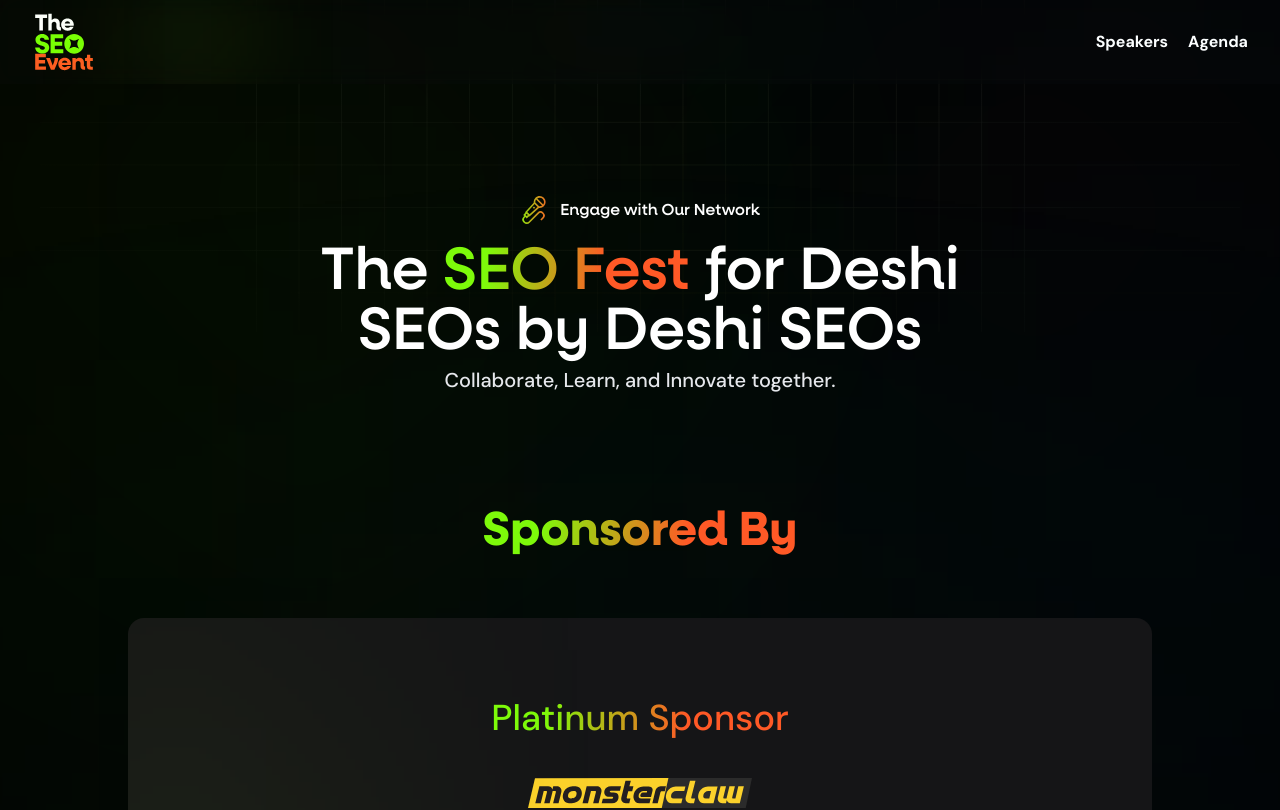
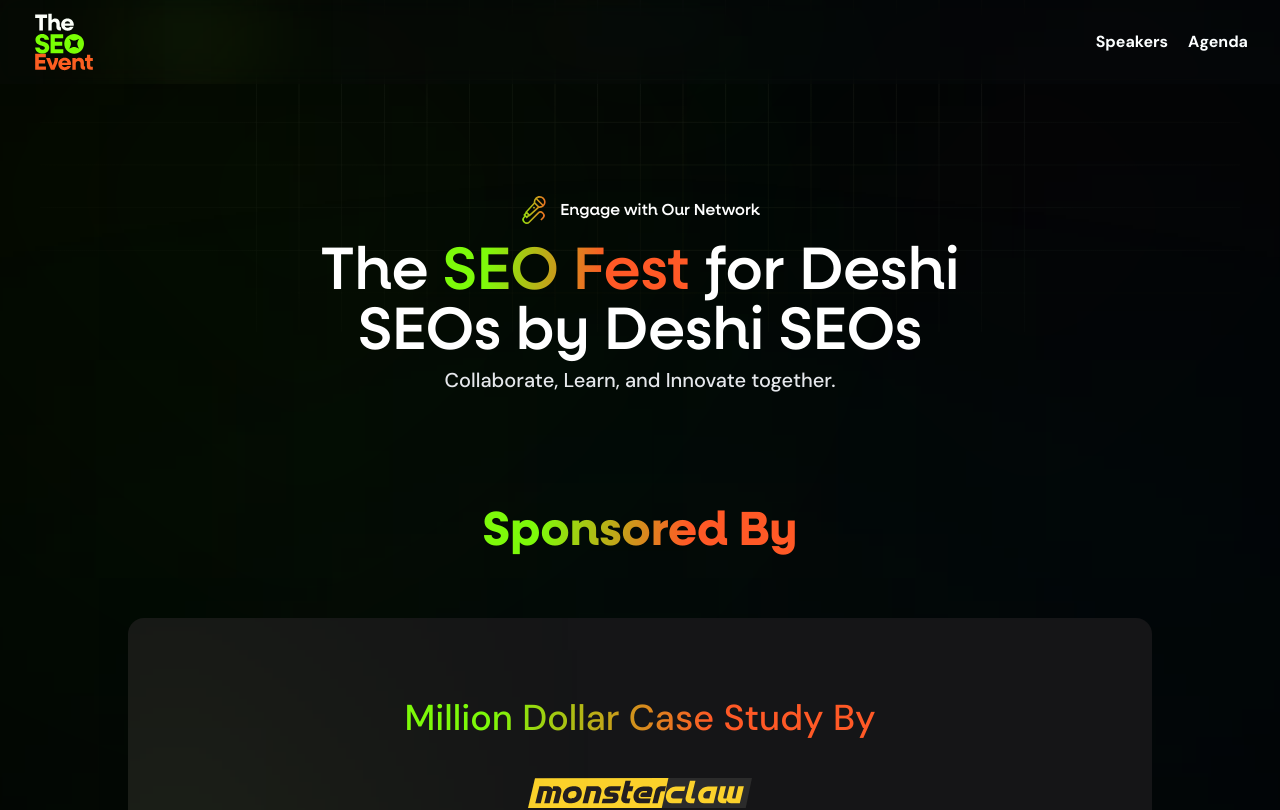
Before and after one commit to mahmudulmr19/event-app, a Next.js app: page / in a window 1280 px wide. Shown: the top 810 px of the page. Built offline with nearby package versions, Linux system fonts and the light colour scheme.

Commit message:
feat: change "Platinum Sponsor" title to "Million Dollar Case Study By" for improved branding in sponsored list component

```diff
--- a/src/components/home/sponsored-list.tsx
+++ b/src/components/home/sponsored-list.tsx
@@ -23,7 +23,7 @@
     <div className="rounded-2xl bg-[#151517] relative overflow-hidden py-20 md:col-span-2">
       <div className="flex flex-col text-center items-center gap-y-5 md:gap-y-10 mx-auto">
         <div className="text-2xl md:text-3xl lg:text-4xl font-medium text-gradient">
-          Platinum Sponsor
+          Million Dollar Case Study By
         </div>
         <svg
           className="w-56"
```
